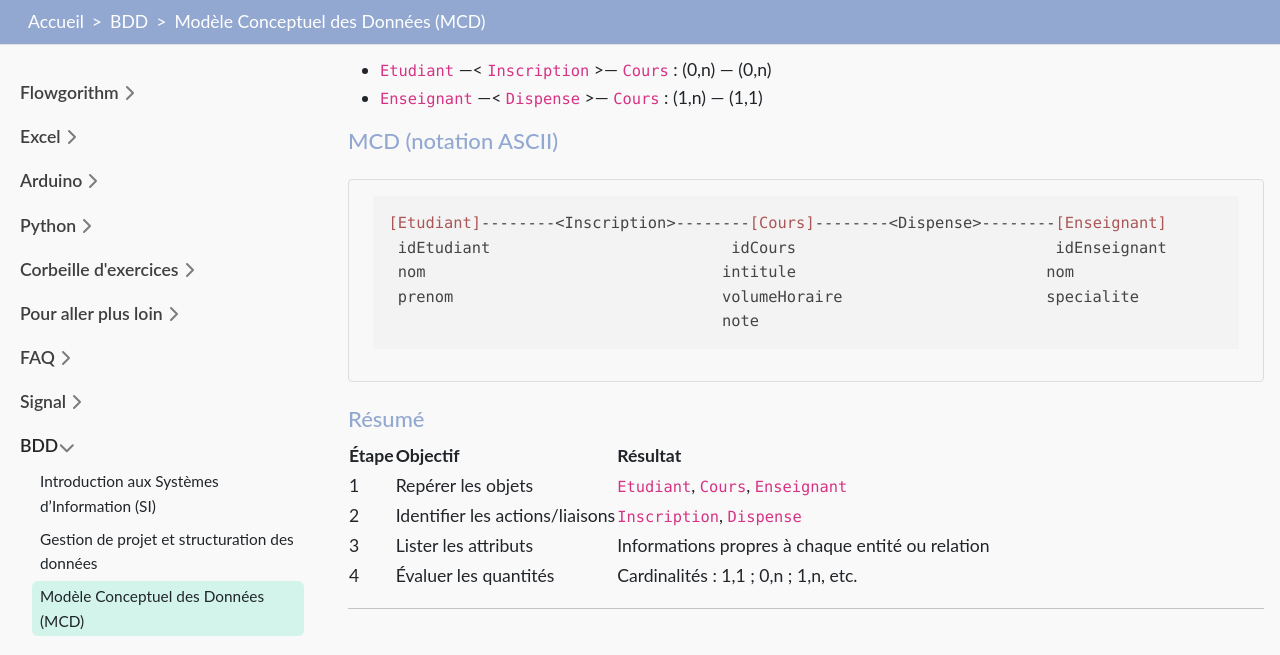
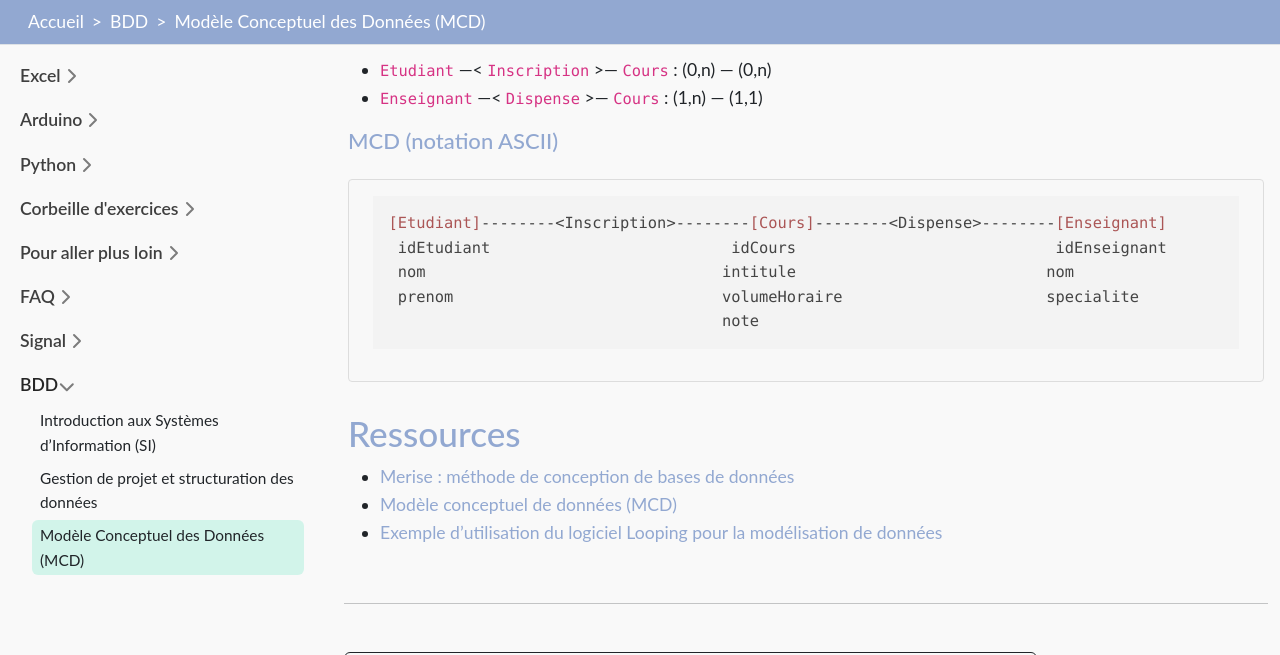
Before and after one commit to rohanfosse/CPIA1-info, a Jekyll site: the page built from content/08-BDD/02-MCD.md, in a window 1280 px wide and 900 px high, scrolled down 3191 px, cut to the strip 0-655 px from the top of the window. Built offline with Jekyll 4.4.1, drawn with Linux system fonts in a browser that asks for light colours; nearby versions of some CDN libraries; Markdown is read by kramdown in place of the engine named in the settings.

Commit message:
add Ressources MCD

````diff
--- a/content/08-BDD/02-MCD.md
+++ b/content/08-BDD/02-MCD.md
@@ -134,13 +134,8 @@
                                     note
 ```
 
-#### Résumé
+## Ressources
 
-| Étape | Objectif                        | Résultat                                         |
-| ----- | ------------------------------- | ------------------------------------------------ |
-| 1     | Repérer les objets              | `Etudiant`, `Cours`, `Enseignant`                |
-| 2     | Identifier les actions/liaisons | `Inscription`, `Dispense`                        |
-| 3     | Lister les attributs            | Informations propres à chaque entité ou relation |
-| 4     | Évaluer les quantités           | Cardinalités : 1,1 ; 0,n ; 1,n, etc.             |
-
----
+- [Merise : méthode de conception de bases de données](https://fr.wikipedia.org/wiki/Merise)
+- [Modèle conceptuel de données (MCD)](https://fr.wikipedia.org/wiki/Mod%C3%A8le_conceptuel_de_donn%C3%A9es)
+- [Exemple d'utilisation du logiciel Looping pour la modélisation de données](https://youtu.be/pcOpVFVknqc)
````
